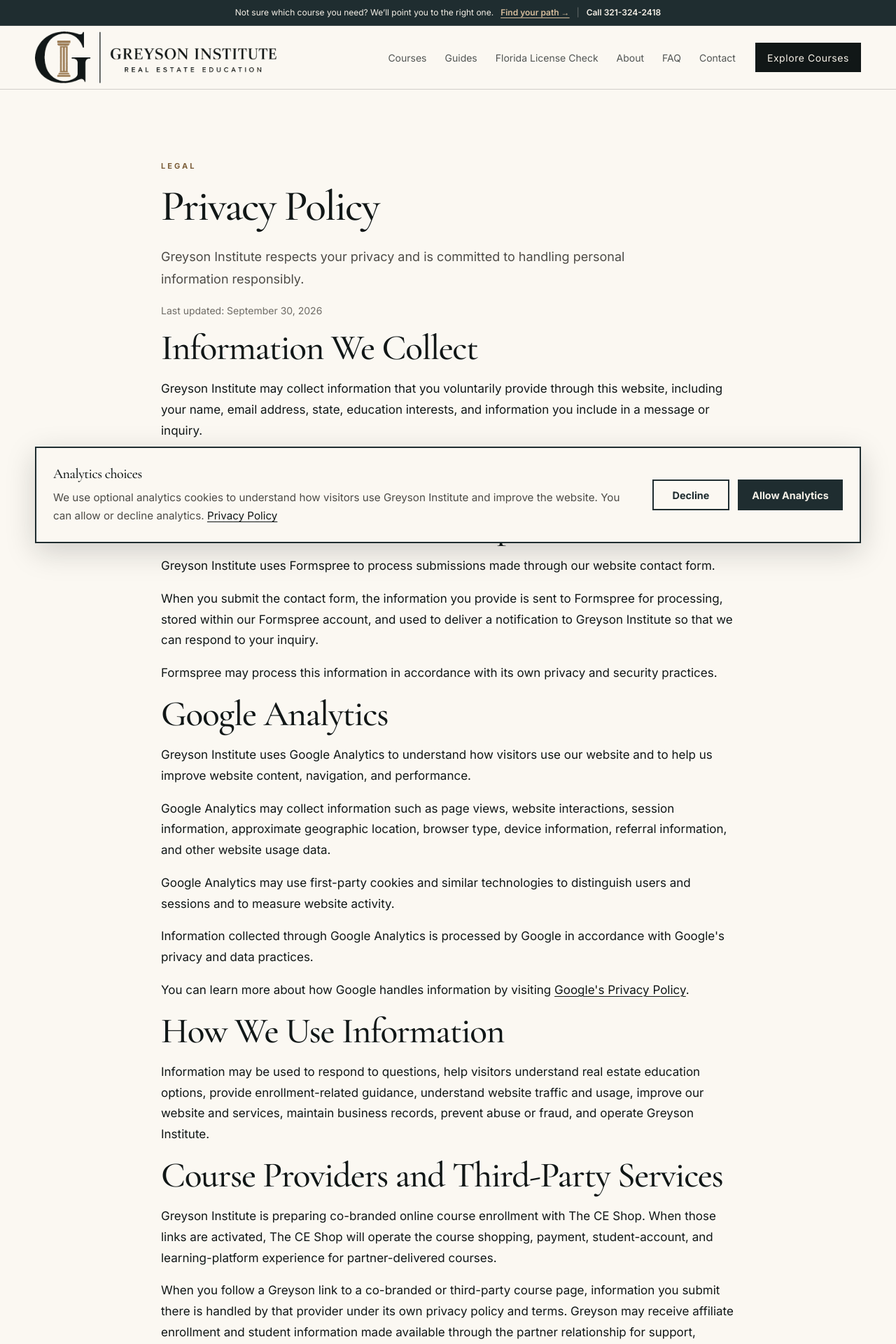
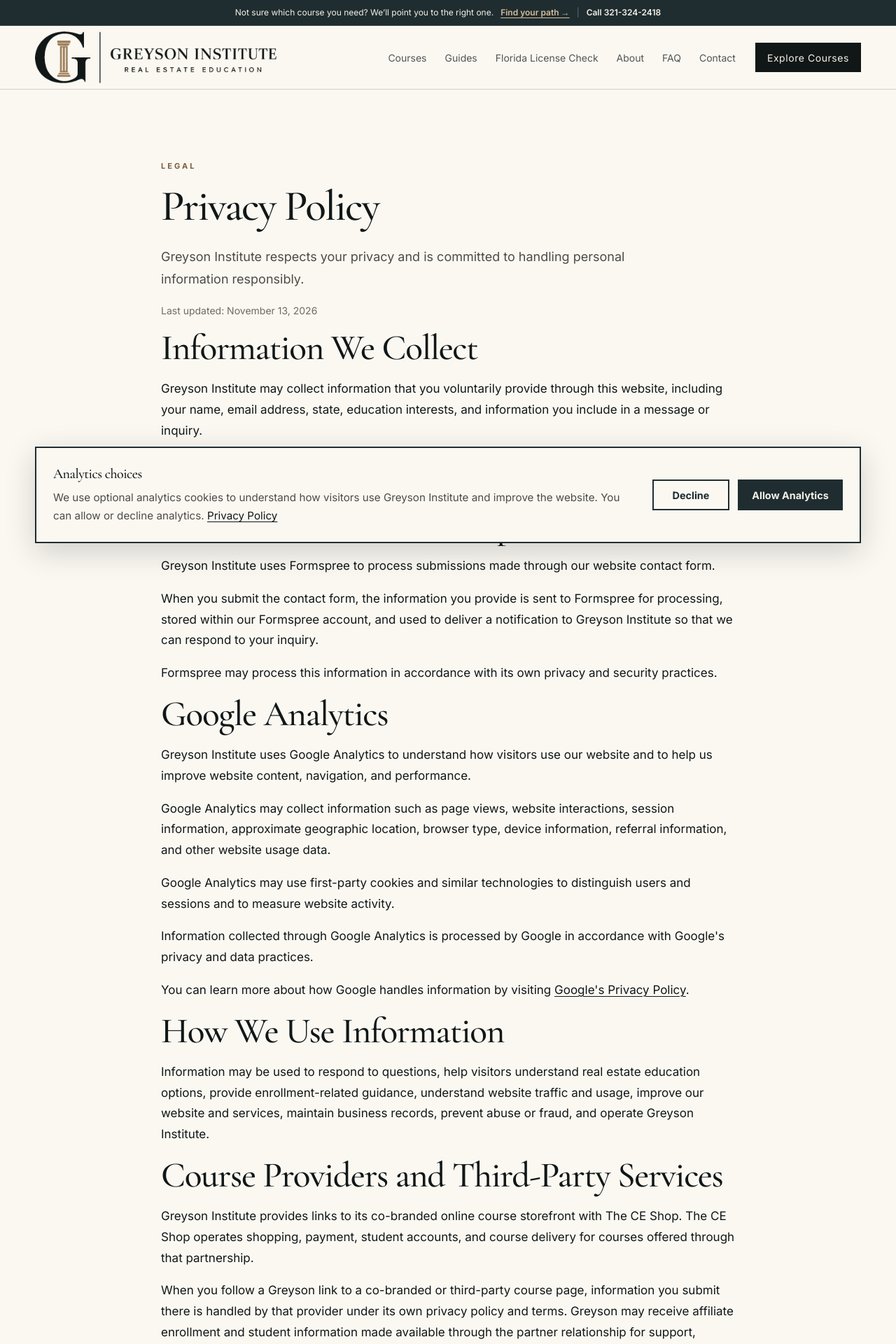
Before and after one commit to BrianLook/Greyson-Institute-Website, a Next.js app: page /privacy in a window 1280 px wide. Shown: the top 1920 px of the page at 70% size. Built offline with nearby package versions, Linux system fonts and the light colour scheme.

Commit message:
Update privacy policy to reflect active CE Shop storefront

```diff
--- a/app/privacy/page.tsx
+++ b/app/privacy/page.tsx
@@ -20,7 +20,7 @@ export default function PrivacyPage() {
         </p>
 
         <p className="muted">
-          Last updated: September 30, 2026
+          Last updated: November 13, 2026
         </p>
 
         <h2>Information We Collect</h2>
@@ -108,10 +108,9 @@ export default function PrivacyPage() {
         <h2>Course Providers and Third-Party Services</h2>
 
         <p>
-          Greyson Institute is preparing co-branded online course enrollment with
-          The CE Shop. When those links are activated, The CE Shop will operate
-          the course shopping, payment, student-account, and learning-platform
-          experience for partner-delivered courses.
+          Greyson Institute provides links to its co-branded online course storefront
+          with The CE Shop. The CE Shop operates shopping, payment, student
+          accounts, and course delivery for courses offered through that partnership.
         </p>
 
         <p>
```
